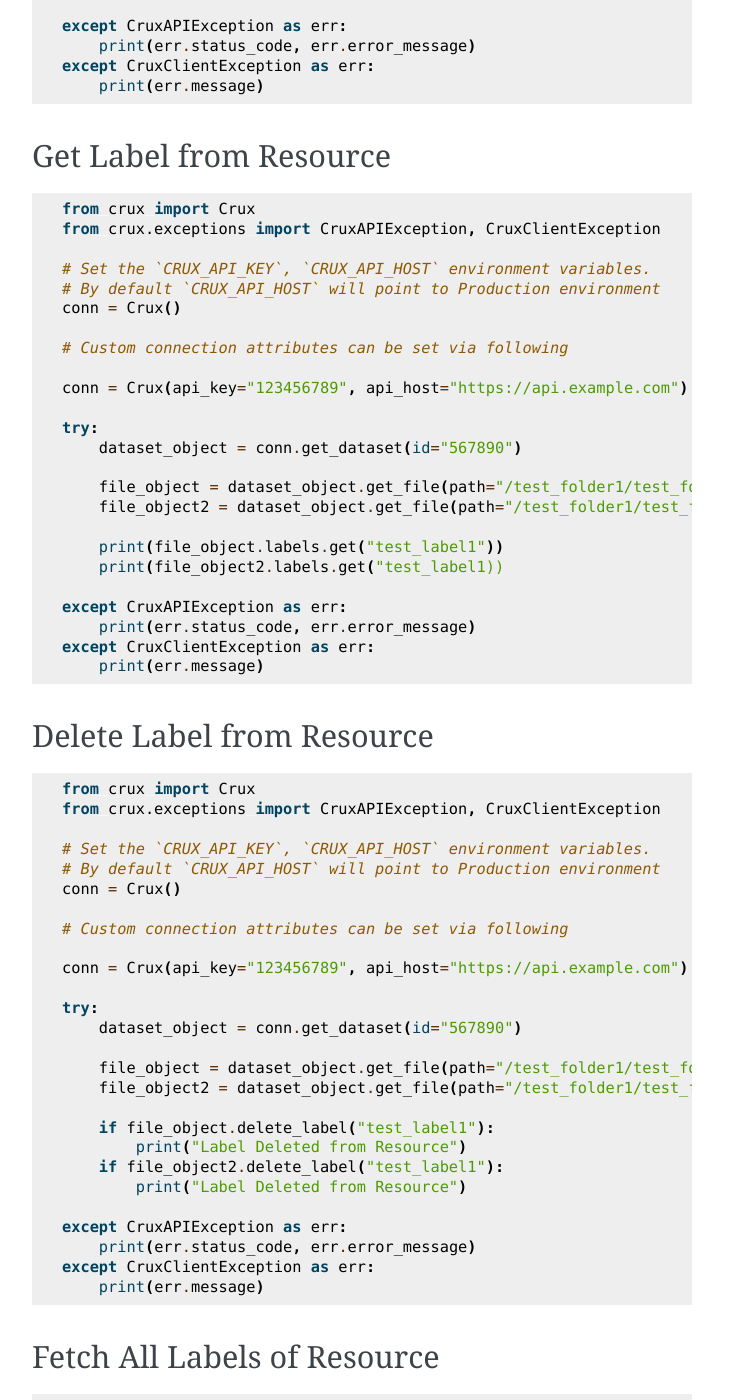
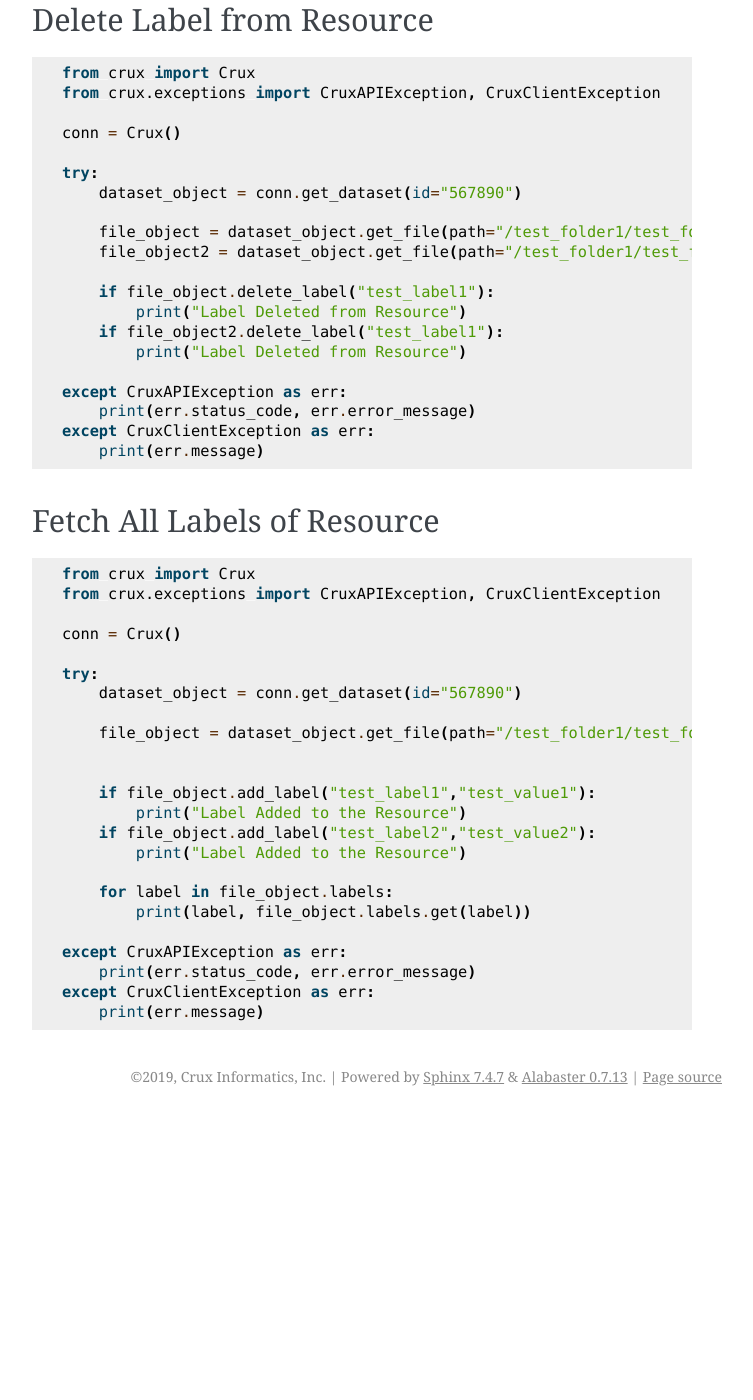
Before and after one commit to cruxinformatics/crux-python, a Sphinx documentation site: the page built from docs/labels.md, in a window 1280 px wide and 1400 px high, scrolled down 3043 px. Shown: the whole window, without its empty margins (388-1141 px from the left). Built offline with Sphinx 7.4.7, drawn with Linux system fonts in a browser that asks for light colours; pages that are not in the unit, such as notebooks, are missing from menus; after the commit the page ends 4159 px from its top, so only the background shows below that; some of the changed text lies outside the part shown.

Commit message:
Update documentation links
- Update docs so GitHub links to Read the Docs, and Read the Docs links
  to GitHub.
- Make the GitHub README and RTD index similar.
- Add deprecation notice for Python 2.7 and 3.5.
- Update copyright year to 2019.
- Remove most of the documentation that passed `api_key` as an arg, to
  discourage hardcoding credentials into code.

**Test Plan:**

Rendered the docs with `make docs`, looked at them and tested the links.

```diff
--- a/docs/conf.py
+++ b/docs/conf.py
@@ -24,7 +24,7 @@
 # -- Project information -----------------------------------------------------
 
 project = u"crux-python"
-copyright = u"2018, Crux Informatics, Inc"
+copyright = u"2019, Crux Informatics, Inc"
 author = u"Crux Informatics, Inc."
 
 # The short X.Y version
--- a/docs/labels.md
+++ b/docs/labels.md
@@ -6,13 +6,7 @@
 from crux import Crux
 from crux.exceptions import CruxAPIException, CruxClientException
 
-# Set the `CRUX_API_KEY`, `CRUX_API_HOST` environment variables.
-# By default `CRUX_API_HOST` will point to Production environment
 conn = Crux()
-
-# Custom connection attributes can be set via following
-
-conn = Crux(api_key="123456789", api_host="https://api.example.com")
 
 try:
     dataset_object = conn.get_dataset(id="567890")
@@ -32,13 +26,7 @@
 from crux import Crux
 from crux.exceptions import CruxAPIException, CruxClientException
 
-# Set the `CRUX_API_KEY`, `CRUX_API_HOST` environment variables.
-# By default `CRUX_API_HOST` will point to Production environment
 conn = Crux()
-
-# Custom connection attributes can be set via following
-
-conn = Crux(api_key="123456789", api_host="https://api.example.com")
 
 try:
     dataset_object = conn.get_dataset(id="567890")
@@ -59,13 +47,7 @@
 from crux import Crux
 from crux.exceptions import CruxAPIException, CruxClientException
 
-# Set the `CRUX_API_KEY`, `CRUX_API_HOST` environment variables.
-# By default `CRUX_API_HOST` will point to Production environment
 conn = Crux()
-
-# Custom connection attributes can be set via following
-
-conn = Crux(api_key="123456789", api_host="https://api.example.com")
 
 try:
     dataset_object = conn.get_dataset(id="567890")
@@ -85,13 +67,7 @@
 from crux import Crux
 from crux.exceptions import CruxAPIException, CruxClientException
 
-# Set the `CRUX_API_KEY`, `CRUX_API_HOST` environment variables.
-# By default `CRUX_API_HOST` will point to Production environment
 conn = Crux()
-
-# Custom connection attributes can be set via following
-
-conn = Crux(api_key="123456789", api_host="https://api.example.com")
 
 try:
     dataset_object = conn.get_dataset(id="567890")
@@ -117,13 +93,7 @@
 from crux import Crux
 from crux.exceptions import CruxAPIException, CruxClientException
 
-# Set the `CRUX_API_KEY`, `CRUX_API_HOST` environment variables.
-# By default `CRUX_API_HOST` will point to Production environment
 conn = Crux()
-
-# Custom connection attributes can be set via following
-
-conn = Crux(api_key="123456789", api_host="https://api.example.com")
 
 try:
     dataset_object = conn.get_dataset(id="567890")
@@ -159,13 +129,7 @@
 from crux import Crux
 from crux.exceptions import CruxAPIException, CruxClientException
 
-# Set the `CRUX_API_KEY`, `CRUX_API_HOST` environment variables.
-# By default `CRUX_API_HOST` will point to Production environment
 conn = Crux()
-
-# Custom connection attributes can be set via following
-
-conn = Crux(api_key="123456789", api_host="https://api.example.com")
 
 try:
     dataset_object = conn.get_dataset(id="567890")
@@ -188,13 +152,7 @@
 from crux import Crux
 from crux.exceptions import CruxAPIException, CruxClientException
 
-# Set the `CRUX_API_KEY`, `CRUX_API_HOST` environment variables.
-# By default `CRUX_API_HOST` will point to Production environment
 conn = Crux()
-
-# Custom connection attributes can be set via following
-
-conn = Crux(api_key="123456789", api_host="https://api.example.com")
 
 try:
     dataset_object = conn.get_dataset(id="567890")
@@ -219,13 +177,7 @@
 from crux import Crux
 from crux.exceptions import CruxAPIException, CruxClientException
 
-# Set the `CRUX_API_KEY`, `CRUX_API_HOST` environment variables.
-# By default `CRUX_API_HOST` will point to Production environment
 conn = Crux()
-
-# Custom connection attributes can be set via following
-
-conn = Crux(api_key="123456789", api_host="https://api.example.com")
 
 try:
     dataset_object = conn.get_dataset(id="567890")
```
Also changed, not shown: README.md (+34 -16 lines), docs/authentication.md (+0 -2 lines), docs/index.md (+22 -9 lines), 3 other files.
